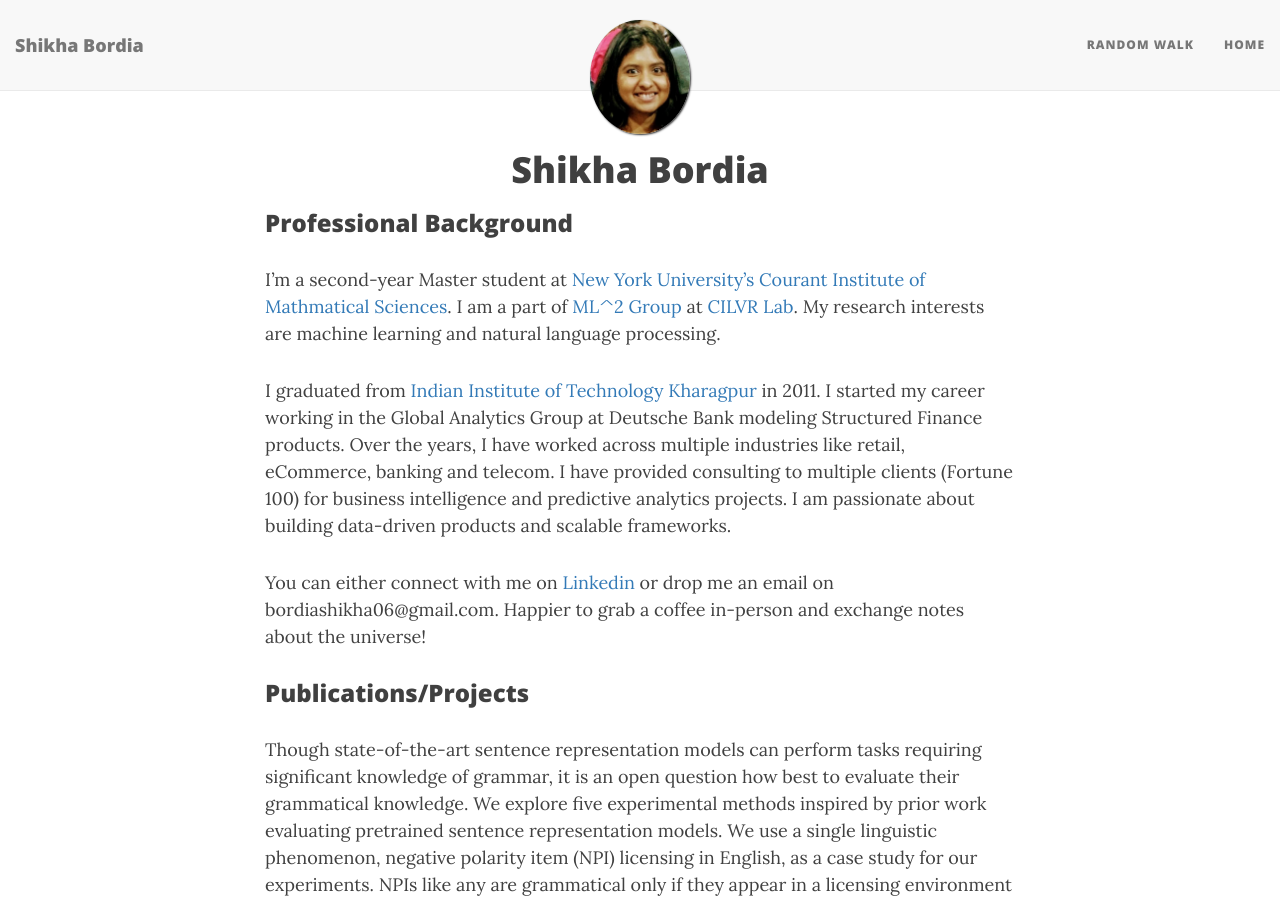
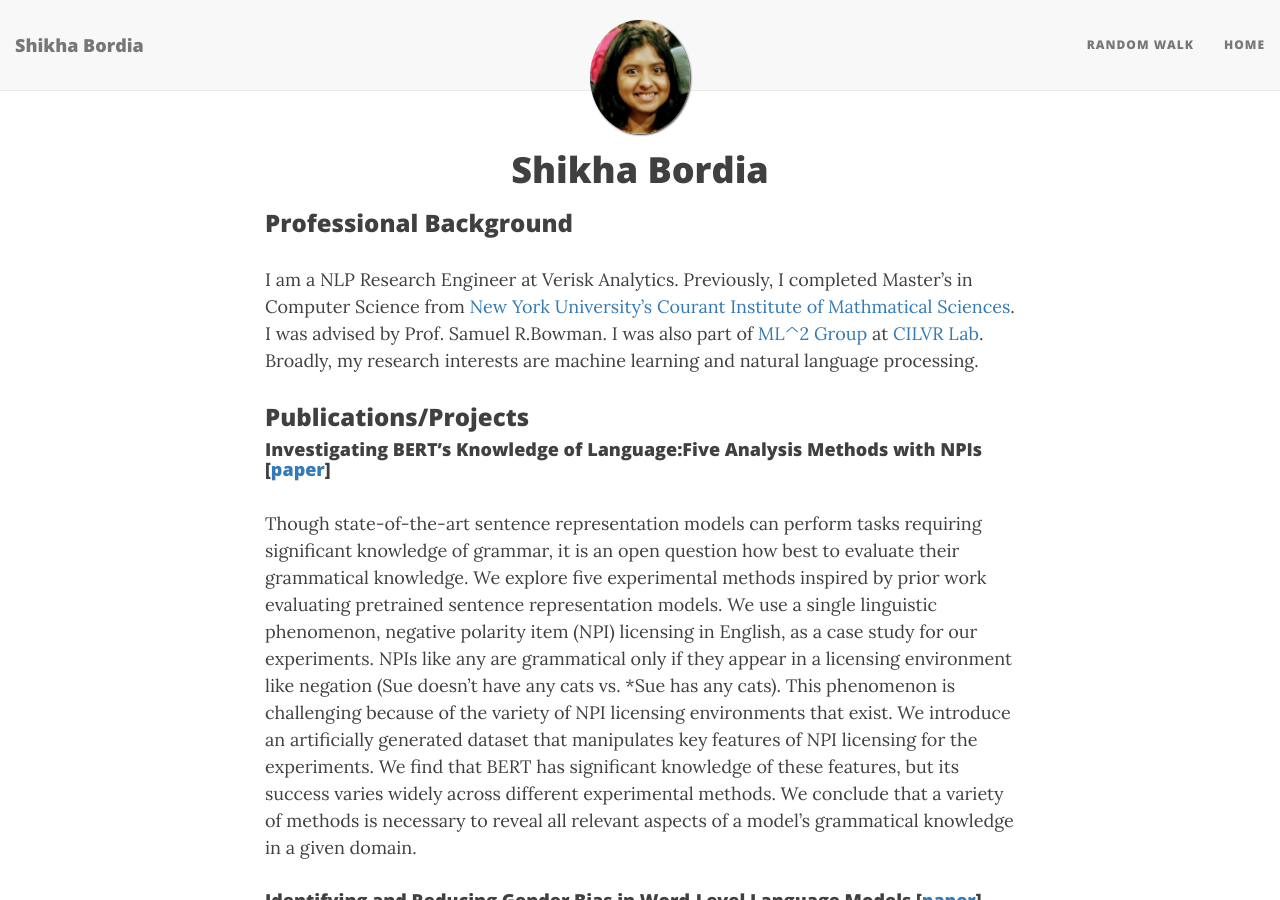
Before and after one commit to BordiaS/bordias.github.io, a Jekyll site: the page built from index.md, in a window 1280 px wide and 900 px high. Built offline with Jekyll 4.4.1, drawn with Linux system fonts in a browser that asks for light colours; nearby versions of some CDN libraries; the list of posts is cut into pages by our own code.

Commit message:
Update index.md

```diff
--- a/index.md
+++ b/index.md
@@ -8,17 +8,10 @@ title: About me
 <h1 align="center">Shikha Bordia</h1>
 
 ### Professional Background
-
-
-I’m a second-year Master student at [New York University’s](http://www.nyu.edu/) [Courant Institute of Mathmatical Sciences](https://cs.nyu.edu/home/index.html). I am a part of [ML^2 Group](https://wp.nyu.edu/ml2/) at [CILVR Lab](https://wp.nyu.edu/cilvr/). My research interests are machine learning and natural language processing.
-
-I graduated from [Indian Institute of Technology Kharagpur](http://www.iitkgp.ac.in) in 2011. I started my career working in the Global Analytics Group at Deutsche Bank modeling Structured Finance products.  Over the years, I have worked across multiple industries like retail, eCommerce, banking and telecom. I have provided consulting to multiple clients (Fortune 100) for business intelligence and predictive analytics projects. I am passionate about building data-driven products and scalable frameworks.
-
-You can either connect with me on [Linkedin](https://www.linkedin.com/in/shikhabordia/) or drop me an email on bordiashikha06@gmail.com. Happier to grab a coffee in-person and exchange notes about the universe!
-
+I am a NLP Research Engineer at Verisk Analytics. Previously, I completed Master's in Computer Science from [New York University’s](http://www.nyu.edu/) [Courant Institute of Mathmatical Sciences](https://cs.nyu.edu/home/index.html). I was advised by Prof. Samuel R.Bowman. I was also part of [ML^2 Group](https://wp.nyu.edu/ml2/) at [CILVR Lab](https://wp.nyu.edu/cilvr/).  Broadly, my research interests are machine learning and natural language processing.
 
 ### Publications/Projects
-
+#### Investigating BERT’s Knowledge of Language:Five Analysis Methods with NPIs [[paper](https://arxiv.org/pdf/1909.02597.pdf)]
 Though state-of-the-art sentence representation models can perform tasks requiring significant knowledge of grammar, it is an open question how best to evaluate their grammatical knowledge. We explore five experimental methods inspired by prior work evaluating pretrained sentence representation models. We use a single linguistic phenomenon, negative polarity item (NPI) licensing in English, as a case study for our experiments. NPIs like any are grammatical only if they appear in a licensing environment like negation (Sue doesn’t have any cats vs. *Sue has any cats). This phenomenon is challenging because of
 the variety of NPI licensing environments that exist. We introduce an artificially generated dataset that manipulates key features of NPI licensing for the experiments. We find that BERT has significant knowledge of these features, but its success varies widely across different experimental methods. We conclude that a variety of methods is necessary to reveal all relevant aspects of a model’s grammatical knowledge in a given domain.
 
```
